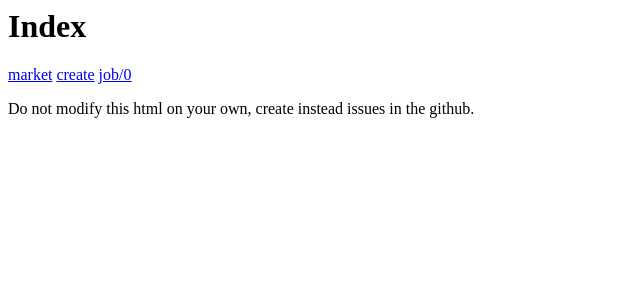
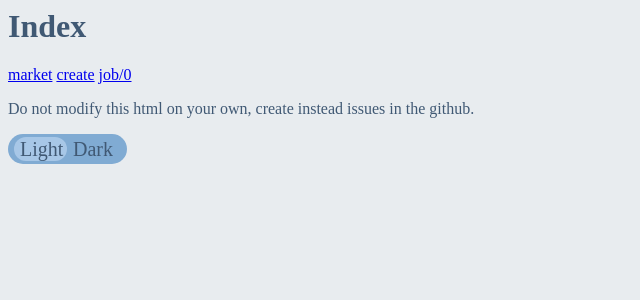
Before and after one commit to nasraabdirahman/cv-analyzer, a Flask app: page / in a window 1280 px wide. Shown: the top 300 px of the page, without its empty margins (0-640 px from the left). Run offline with Flask 3, Linux system fonts and the light colour scheme.

Commit message:
add switcher for the color theme to the index.html.

```diff
--- a/templates/index.html
+++ b/templates/index.html
@@ -1,6 +1,10 @@
 <html>
 
 <head>
+    <link rel="stylesheet" href="/static/css/switch.css">
+    <link rel="stylesheet" href="/static/css/style.css">
+    <script type="module" src="/static/js/index.js"></script>
+    <script type="module" src="/static/js/switch.js"></script>
 </head>
 
 <body>
@@ -9,6 +13,7 @@
     <a href="/create">create</a>
     <a href="/job/0">job/0</a>
     <p>Do not modify this html on your own, create instead issues in the github.</p>
+    <our-switch id="colorSwitch" lefttext="Light" righttext="Dark"></our-switch>
 </body>
 
 </html>
```
